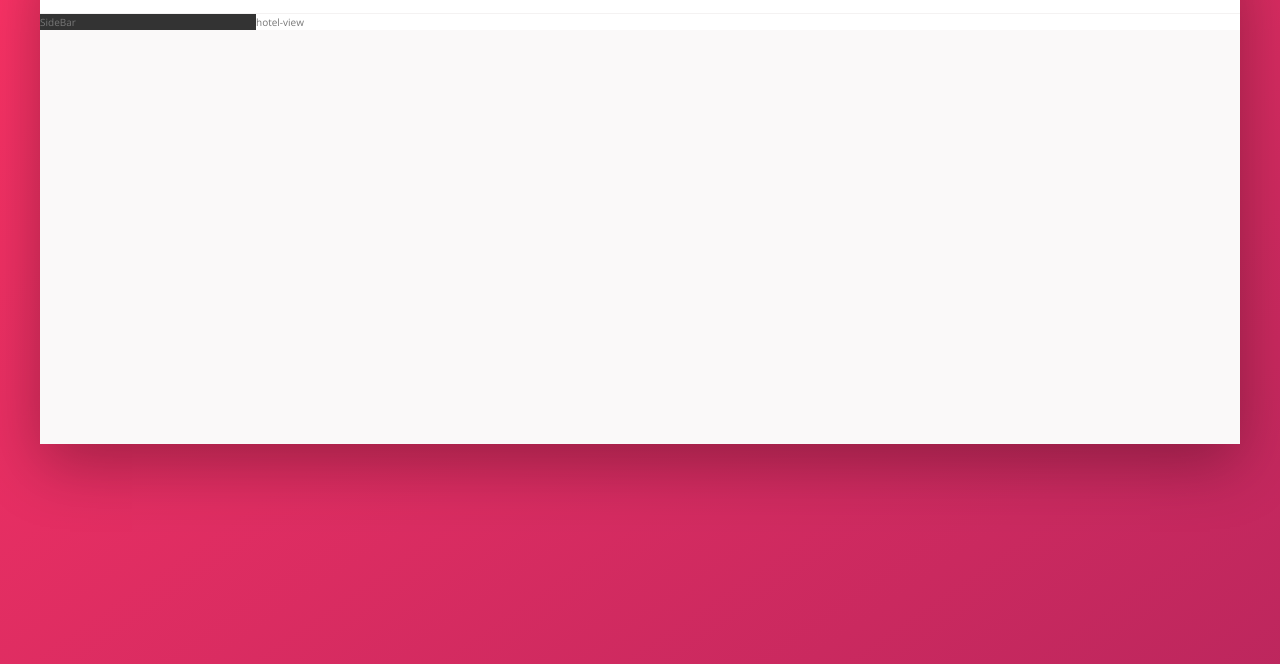
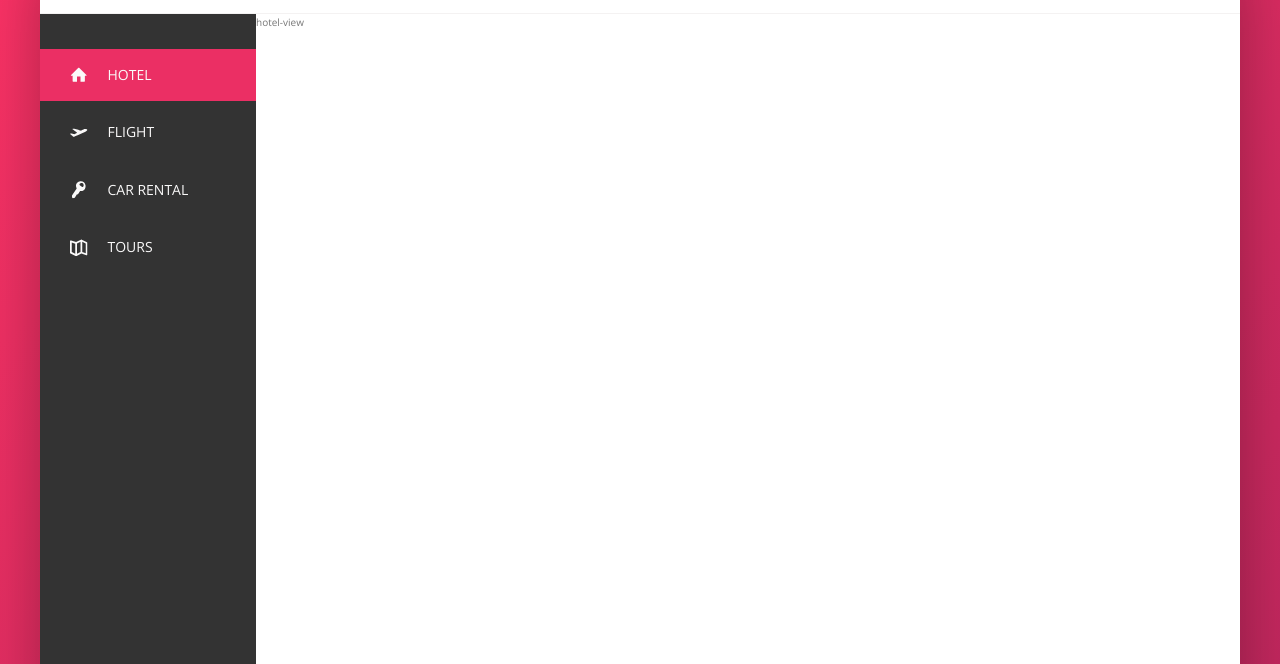
Before and after one commit to Esdiarap/Trillo-Flex, a website built with Parcel: page index.html in a window 1280 px wide. Shown: the part 136-800 px from the top of the page. Built offline with nearby package versions, Linux system fonts and the light colour scheme.

Commit message:
navigation 导航

```diff
--- a/index.html
+++ b/index.html
@@ -45,7 +45,44 @@
     </header>
     <div class="content">
         <nav class="sidebar">
-            SideBar
+            <ul class="side-nav">
+                <li class="side-nav__item side-nav__item--active">
+                    <a href="#" class="side-nav__link">
+                        <svg class="side-nav__icon">
+                            <use xlink:href="img/sprite.svg#icon-home"></use>
+                        </svg>
+                        <span>Hotel</span>
+                    </a>
+                </li>
+                <li class="side-nav__item">
+                    <a href="#" class="side-nav__link">
+                        <svg class="side-nav__icon">
+                            <use xlink:href="img/sprite.svg#icon-aircraft-take-off"></use>
+                        </svg>
+                        <span>Flight</span>
+                    </a>
+                </li>
+                <li class="side-nav__item">
+                    <a href="#" class="side-nav__link">
+                        <svg class="side-nav__icon">
+                            <use xlink:href="img/sprite.svg#icon-key"></use>
+                        </svg>
+                        <span>Car rental</span>
+                    </a>
+                </li>
+                <li class="side-nav__item">
+                    <a href="#" class="side-nav__link">
+                        <svg class="side-nav__icon">
+                            <use xlink:href="img/sprite.svg#icon-map"></use>
+                        </svg>
+                        <span>Tours</span>
+                    </a>
+                </li>
+            </ul>
+
+            <div class="legal">
+                &copy; 2022 Esdiarap. All right reserved
+            </div>
         </nav>
         <main class="hotel-view">
             hotel-view
--- a/sass/_components.scss
+++ b/sass/_components.scss
@@ -131,3 +131,86 @@
     margin-right: 1rem;
   }
 }
+
+/////////////////////////////////////////////
+// side navigation 侧边栏导航
+.side-nav {
+  font-size: 1.4rem;
+  list-style: none;
+  margin-top: 3.5rem;
+
+  &__item {
+    position: relative;
+    // 不是最后一个就有margin-bottom
+    &:not(:last-child) {
+      margin-bottom: .5rem;
+    }
+  }
+
+  &__item::before {
+    content: "";
+    position: absolute;
+    top: 0;
+    left: 0;
+    // 左边的一条竖线
+    height: 100%;
+    width: 3px;
+    background-color: var(--color-primary);
+
+    // 过渡, 先让scaleY(0)让整个元素变没，然后在通过scaleY(1)吧元素变回来
+    // 同时还有width宽度，后面让他占满
+    transform: scaleY(0);
+    //transform-origin: bottom;
+    transition: transform .2s, width .4s cubic-bezier(1,0,0,1) .2s, background-color .1s; // 前面的是执行时间，后面的是延迟时间
+  }
+
+  // hover的时候和具有active类的before
+  &__item:hover::before,
+  &__item--active::before {
+    transform: scaleY(1);
+    width: 100%;
+  }
+
+  // 点击的时候修改背景颜色
+  &__item:active::before {
+    background-color: var(--color-primary-light);
+  }
+
+  &__link:link,
+  &__link:visited {
+    color: var(--color-grey-light-1);
+    text-decoration: none;
+    text-transform: uppercase;
+    //display: block;
+    padding: 1.5rem 3rem;
+
+    // 居中svg和其中的文字
+    display: flex;
+    justify-content: flex-start;
+    align-items: center;
+
+    // z-index, 不然item的伪元素就在上面了
+    position: relative;
+    z-index: 1;
+  }
+
+  &__icon {
+    width: 1.75rem;
+    height: 1.75rem;
+    margin-right: 2rem;
+    //fill: var(--color-grey-light-1);
+    // color: blue。如果我设置了当前元素的颜色，那就是蓝色
+    // 如果我没有设置color，那他的颜色就是父元素的颜色,即link的颜色。
+    // 而且这还会根据不同的状态进行更换颜色。比如父元素现在在hover状态，颜色是别的，那么icon的颜色也会跟着变化
+    fill: currentColor; // currentColor是当前元素的颜色，或者是父元素的颜色。
+  }
+}
+
+/////////////////////////////////////////////
+// legal text 版权文字
+.legal {
+  font-size: 1.2rem;
+  color: var(--color-grey-light-4);
+  text-align: center;
+  padding: 2.5rem;
+}
--- a/sass/_layout.scss
+++ b/sass/_layout.scss
@@ -24,7 +24,13 @@
 
 .sidebar {
   background-color: var(--color-grey-dark-1);
+  height: 80rem;
+
   flex: 0 0 18%;
+
+  display: flex;
+  flex-direction: column;
+  justify-content: space-between;
 }
 
 .hotel-view {
```
